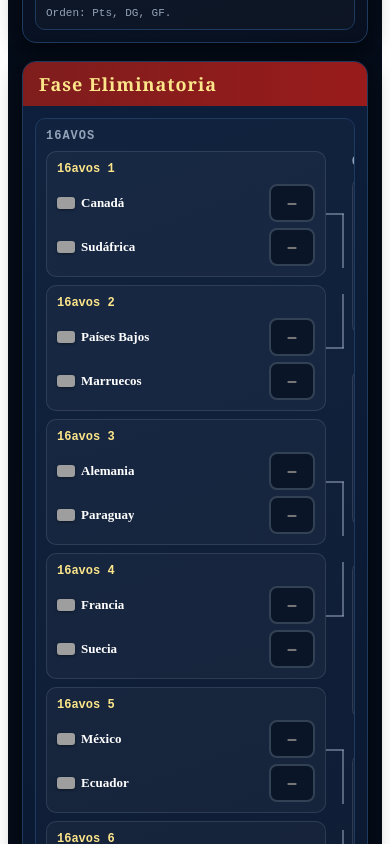
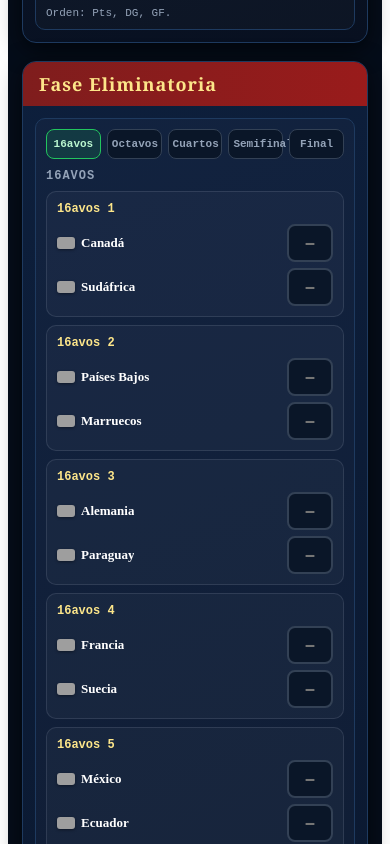
Before and after one commit to Mauromartinezgit/fixture-mundial, a React (Vite) app: page / in a window 390 px wide. Shown: the part 9800-10644 px from the top of the page. Built offline with nearby package versions, Linux system fonts and the light colour scheme.

Commit message:
Optimiza eliminatoria en mobile

```diff
--- a/src/App.jsx
+++ b/src/App.jsx
@@ -413,7 +413,7 @@ function getKnockoutData(scores, firstAndSecond, bestThirds) {
   return { roundOf32, roundOf16, quarterFinals, semiFinals, final, champion };
 }
 
-function KnockoutMatchCard({ match, onScore }) {
+function KnockoutMatchCardBase({ match, onScore }) {
   const sc = match.score || { h: "", a: "" };
   const has = match.score && sc.h !== "" && sc.a !== "";
   const canEdit = !isPendingTeamName(match.homeTeam) && !isPendingTeamName(match.awayTeam);
@@ -472,6 +472,23 @@ function KnockoutMatchCard({ match, onScore }) {
     </div>
   );
 }
+
+const KnockoutMatchCard = memo(KnockoutMatchCardBase, (prevProps, nextProps) => {
+  const prev = prevProps.match;
+  const next = nextProps.match;
+
+  const prevScore = prev.score || { h: "", a: "" };
+  const nextScore = next.score || { h: "", a: "" };
+
+  return (
+    prev.scoreKey === next.scoreKey &&
+    prev.homeTeam === next.homeTeam &&
+    prev.awayTeam === next.awayTeam &&
+    prev.winner === next.winner &&
+    prevScore.h === nextScore.h &&
+    prevScore.a === nextScore.a
+  );
+});
 
 function BracketMatchSlot({ match, onScore, connector }) {
   const lineColor = "rgba(148,163,184,0.55)";
@@ -582,6 +599,14 @@ function ScoreInput({ value, onChange, disabled = false }) {
 }
 
 const ROUND_LABELS = ["Jornada 1", "Jornada 2", "Jornada 3"];
+
+const MOBILE_KO_ROUNDS = [
+  { key: "R32", title: "16avos" },
+  { key: "R16", title: "Octavos" },
+  { key: "QF", title: "Cuartos" },
+  { key: "SF", title: "Semifinales" },
+  { key: "F", title: "Final" },
+];
 
 function GroupCardBase({ gKey, scores, onScore }) {
   const { teams, matches } = GROUPS_DATA[gKey];
@@ -768,11 +793,16 @@ function loadScores() {
 export default function App() {
   const [scores, setScores] = useState(loadScores);
   const [useProvidedTable, setUseProvidedTable] = useState(true);
+  const [activeMobileKoRound, setActiveMobileKoRound] = useState("R32");
   const lastKnockoutMatchupsRef = useRef({});
 
-  // Guarda en localStorage cada vez que cambian los scores
+  // Guarda en localStorage con debounce para evitar bloquear la UI en cada tecla.
   useEffect(() => {
-    localStorage.setItem(STORAGE_KEY, JSON.stringify(scores));
+    const saveId = setTimeout(() => {
+      localStorage.setItem(STORAGE_KEY, JSON.stringify(scores));
+    }, 180);
+
+    return () => clearTimeout(saveId);
   }, [scores]);
 
   const onScore = useCallback((key, side, val) => {
@@ -793,6 +823,21 @@ export default function App() {
   }, [scores, firstAndSecond, bestThirds]);
 
   const { roundOf32, roundOf16, quarterFinals, semiFinals, final, champion } = knockoutData;
+
+  const activeMobileRoundData = useMemo(() => {
+    switch (activeMobileKoRound) {
+      case "R16":
+        return { title: "Octavos", matches: roundOf16 };
+      case "QF":
+        return { title: "Cuartos", matches: quarterFinals };
+      case "SF":
+        return { title: "Semifinales", matches: semiFinals };
+      case "F":
+        return { title: "Final", matches: final };
+      default:
+        return { title: "16avos", matches: roundOf32 };
+    }
+  }, [activeMobileKoRound, roundOf32, roundOf16, quarterFinals, semiFinals, final]);
 
   useEffect(() => {
     const knockoutMatches = [...roundOf32, ...roundOf16, ...quarterFinals, ...semiFinals, ...final];
@@ -839,6 +884,12 @@ export default function App() {
         input[type=number] { -moz-appearance: textfield; }
         input:focus { border-color: #22c55e !important; box-shadow: 0 0 0 3px rgba(34,197,94,.25); }
         * { box-sizing: border-box; }
+        .ko-mobile { display: none; }
+        .ko-desktop { display: block; }
+        @media (max-width: 900px) {
+          .ko-mobile { display: block; }
+          .ko-desktop { display: none; }
+        }
       `}</style>
 
       {/* HEADER */}
@@ -1064,7 +1115,7 @@ export default function App() {
           </div>
 
           <div style={{ padding: 12 }}>
-            <div style={{
+            <div className="ko-desktop" style={{
               border: "1px solid #1e3a5f",
               borderRadius: 10,
               background: "rgba(255,255,255,0.02)",
@@ -1084,6 +1135,45 @@ export default function App() {
                 <KnockoutBracketColumn title="Semifinales" matches={semiFinals} onScore={onScore} topOffset={155} gap={170} showConnectors />
                 <KnockoutBracketColumn title="Final" matches={final} onScore={onScore} topOffset={255} gap={8} />
               </div>
+            </div>
+
+            <div className="ko-mobile" style={{
+              border: "1px solid #1e3a5f",
+              borderRadius: 10,
+              background: "rgba(255,255,255,0.02)",
+              padding: 10,
+            }}>
+              <div style={{ display: "grid", gridTemplateColumns: "repeat(5,minmax(0,1fr))", gap: 6, marginBottom: 10 }}>
+                {MOBILE_KO_ROUNDS.map((round) => (
+                  <button
+                    key={round.key}
+                    onClick={() => setActiveMobileKoRound(round.key)}
+                    style={{
+                      border: activeMobileKoRound === round.key ? "1px solid #22c55e" : "1px solid #334155",
+                      background: activeMobileKoRound === round.key ? "rgba(34,197,94,0.14)" : "#0a1628",
+                      color: activeMobileKoRound === round.key ? "#bbf7d0" : "#94a3b8",
+                      fontSize: 11,
+                      padding: "8px 4px",
+                      borderRadius: 8,
+                      fontFamily: "monospace",
+                      fontWeight: 700,
+                      cursor: "pointer",
+                    }}
+                  >
+                    {round.title}
+                  </button>
+                ))}
+              </div>
+
+              <KnockoutBracketColumn
+                title={activeMobileRoundData.title}
+                matches={activeMobileRoundData.matches}
+                onScore={onScore}
+                topOffset={0}
+                gap={8}
+                cardMinWidth={0}
+                showConnectors={false}
+              />
             </div>
 
             <div style={{
```
